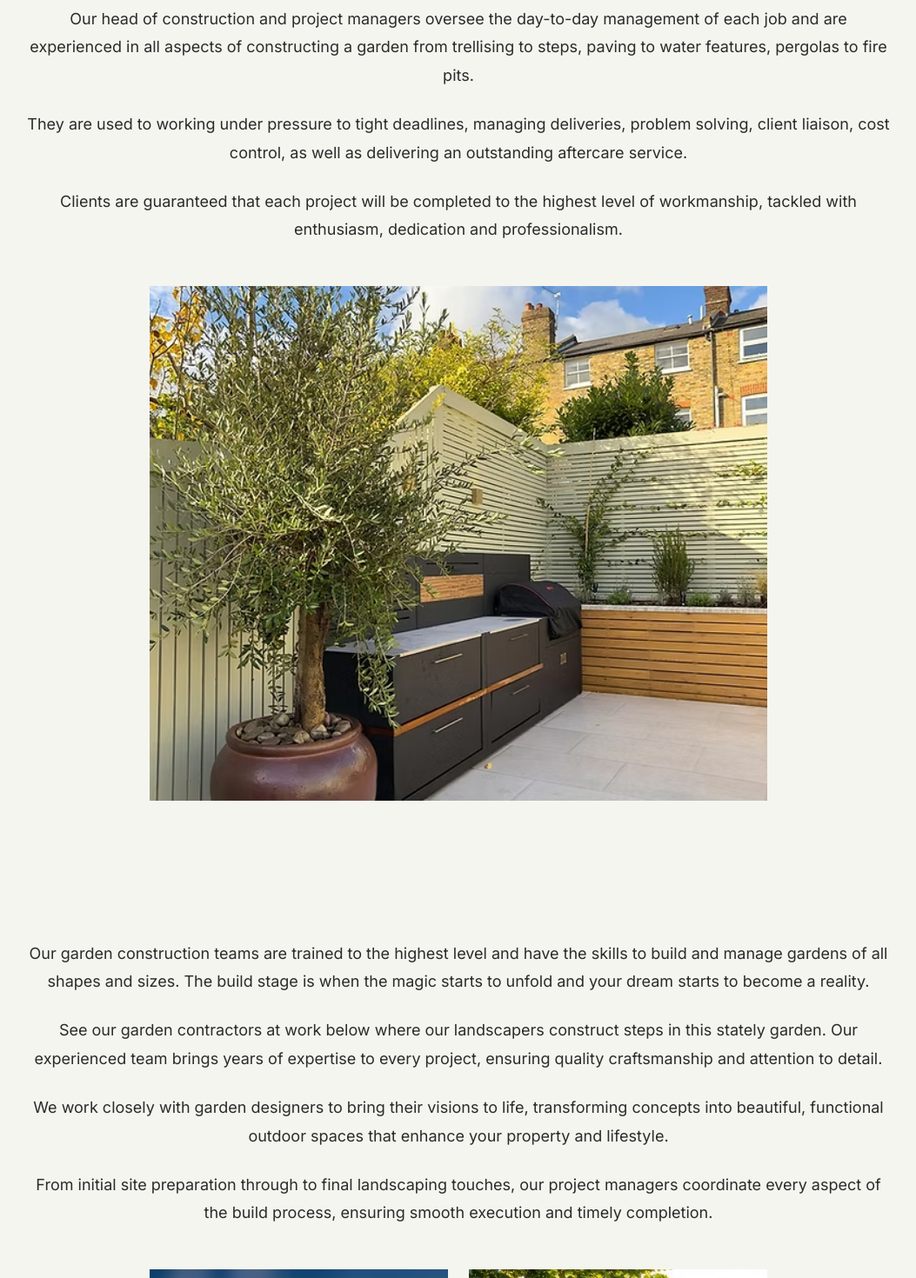
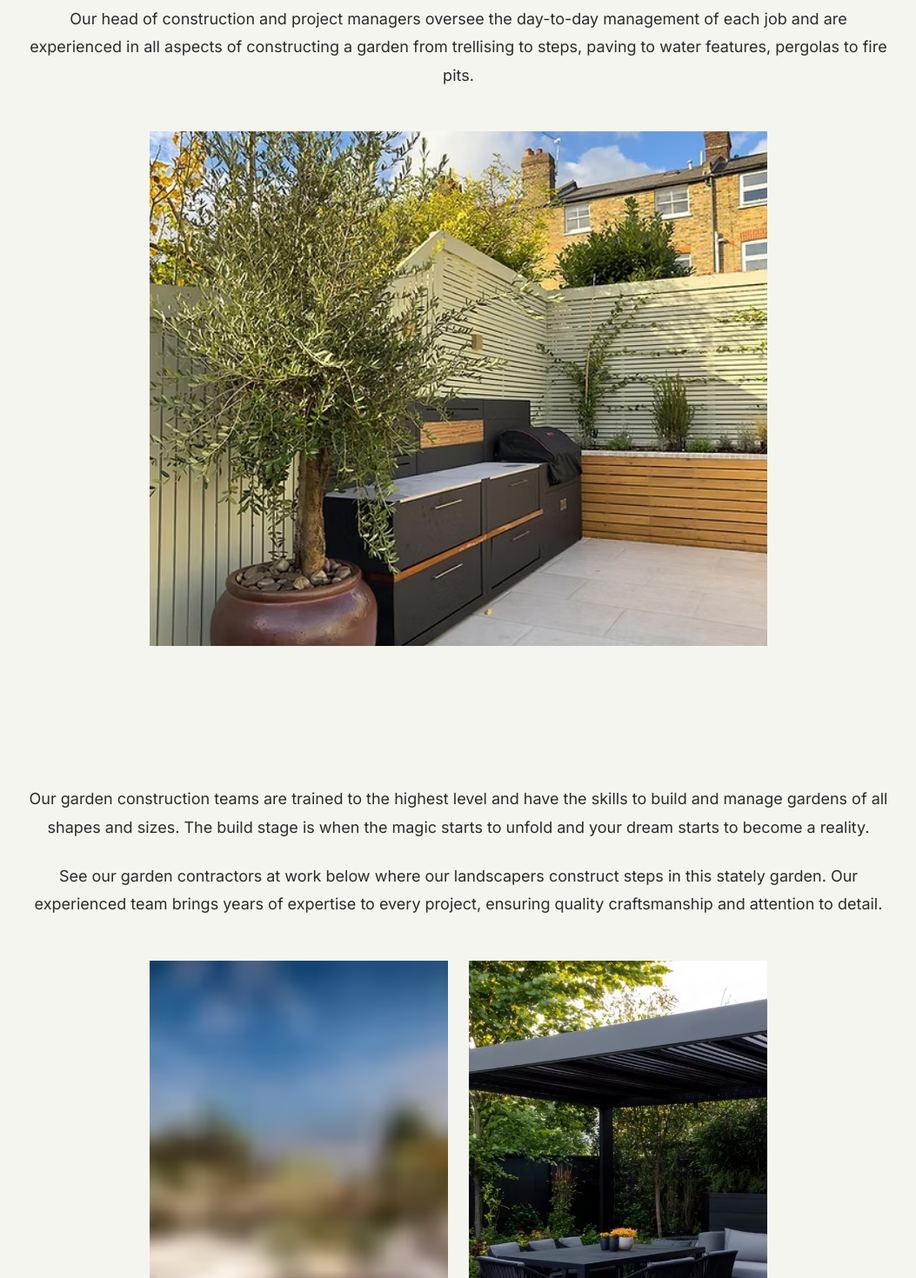
Before and after one commit to auroxeon/rancheros-website, a Next.js app: page /garden-build in a window 1280 px wide. Shown: the part 1180-2650 px from the top of the page at 87% size, without its empty margins (113-1166 px from the left). Built offline with nearby package versions, Linux system fonts and the light colour scheme.

Commit message:
Reduce Garden Build text sections by half: 2 paragraphs each

```diff
--- a/src/components/GardenBuildSection1.tsx
+++ b/src/components/GardenBuildSection1.tsx
@@ -17,15 +17,6 @@ export default function GardenBuildSection1() {
             each job and are experienced in all aspects of constructing a garden from trellising
             to steps, paving to water features, pergolas to fire pits.
           </p>
-          <p className={styles.text}>
-            They are used to working under pressure to tight deadlines, managing deliveries,
-            problem solving, client liaison, cost control, as well as delivering an outstanding
-            aftercare service.
-          </p>
-          <p className={styles.text}>
-            Clients are guaranteed that each project will be completed to the highest level of
-            workmanship, tackled with enthusiasm, dedication and professionalism.
-          </p>
         </div>
         <div className={styles.imageWrapper}>
           <img
--- a/src/components/GardenBuildSection2.tsx
+++ b/src/components/GardenBuildSection2.tsx
@@ -16,14 +16,6 @@ export default function GardenBuildSection2() {
             See our garden contractors at work below where our landscapers construct steps in this
             stately garden. Our experienced team brings years of expertise to every project, ensuring
             quality craftsmanship and attention to detail.
-          </p>
-          <p className={styles.text}>
-            We work closely with garden designers to bring their visions to life, transforming
-            concepts into beautiful, functional outdoor spaces that enhance your property and lifestyle.
-          </p>
-          <p className={styles.text}>
-            From initial site preparation through to final landscaping touches, our project managers
-            coordinate every aspect of the build process, ensuring smooth execution and timely completion.
           </p>
         </div>
         <div className={styles.imageGrid}>
```
